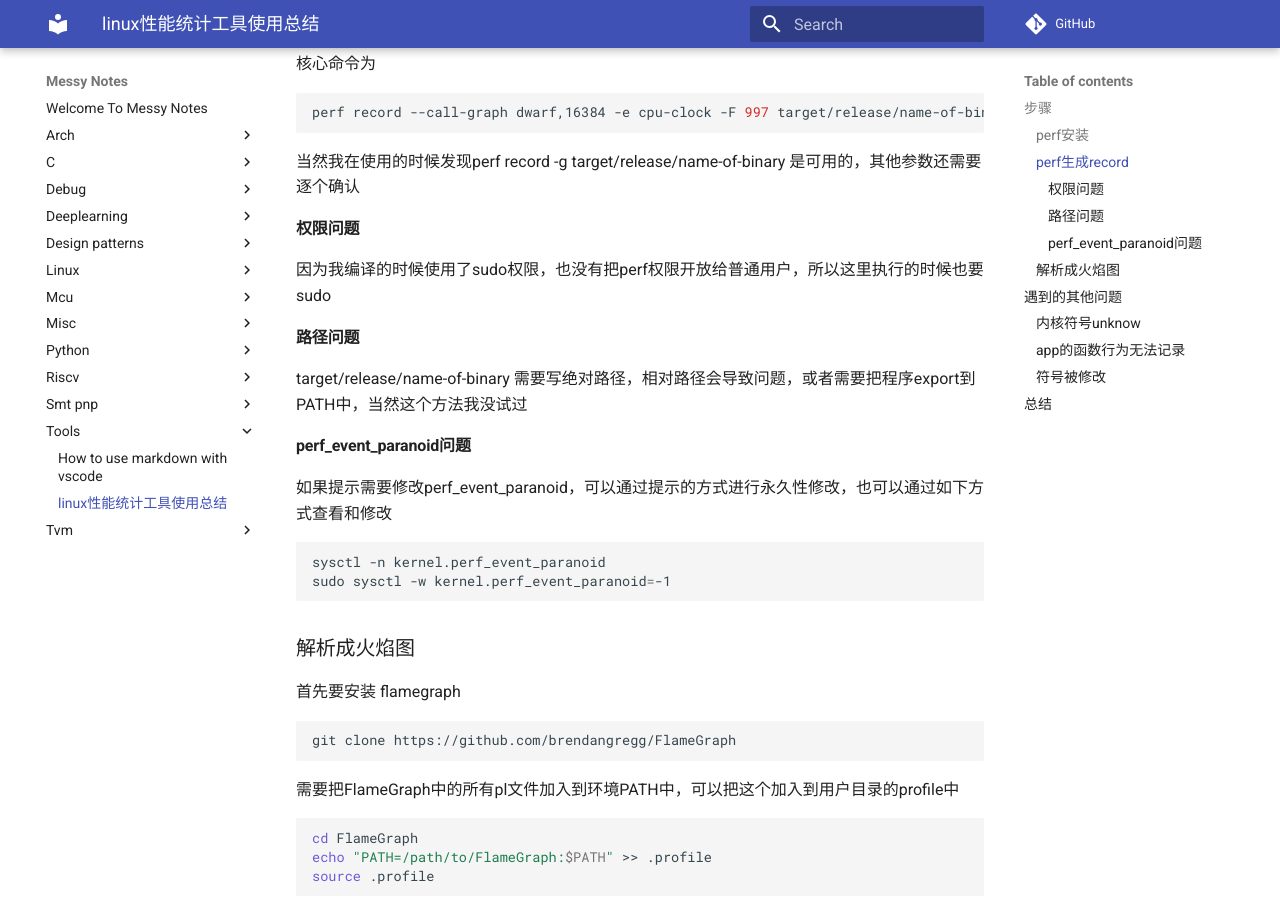
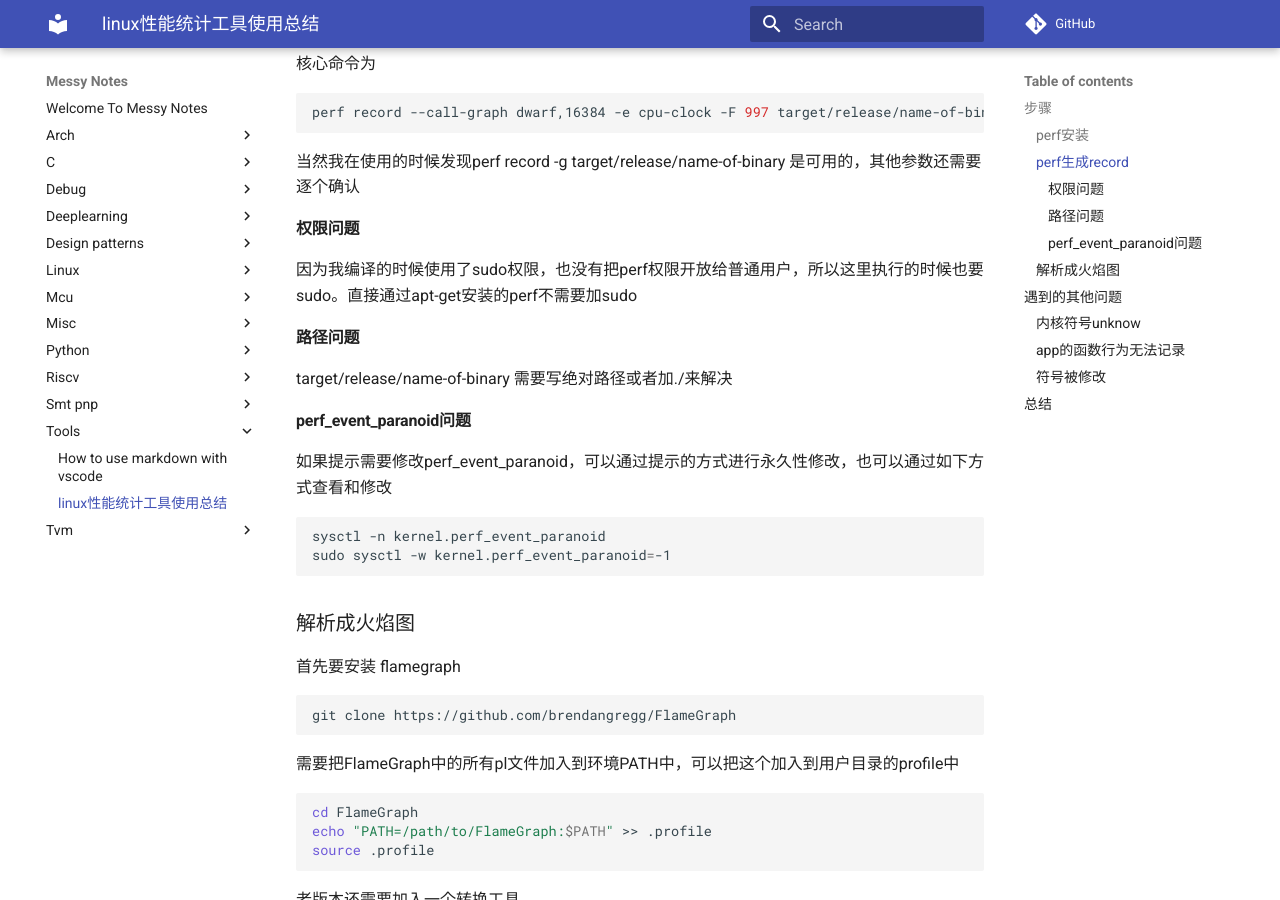
Before and after one commit to chsgcxy/messy_notes, an MkDocs documentation site: the page built from docs/tools/perf.md, in a window 1280 px wide and 900 px high, scrolled down 622 px. Built offline with MkDocs 1.6.1 and Material for MkDocs 9.7.7, drawn with Linux system fonts in a browser that asks for light colours; comment, search, counter and statistics services are not loaded.

Commit message:
Update perf.md

```diff
--- a/docs/tools/perf.md
+++ b/docs/tools/perf.md
@@ -29,11 +29,11 @@ perf record --call-graph dwarf,16384 -e cpu-clock -F 997 target/release/name-of-
 
 #### 权限问题
 
-因为我编译的时候使用了sudo权限，也没有把perf权限开放给普通用户，所以这里执行的时候也要sudo
+因为我编译的时候使用了sudo权限，也没有把perf权限开放给普通用户，所以这里执行的时候也要sudo。直接通过apt-get安装的perf不需要加sudo
 
 #### 路径问题
 
-target/release/name-of-binary 需要写绝对路径，相对路径会导致问题，或者需要把程序export到PATH中，当然这个方法我没试过
+target/release/name-of-binary 需要写绝对路径或者加./来解决
 
 #### perf_event_paranoid问题
 
```
